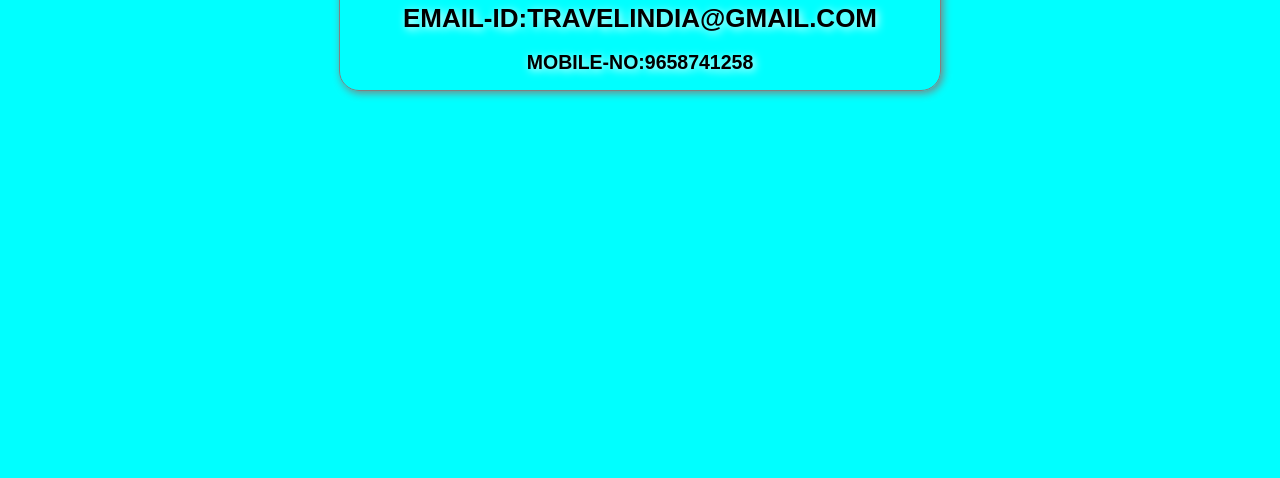
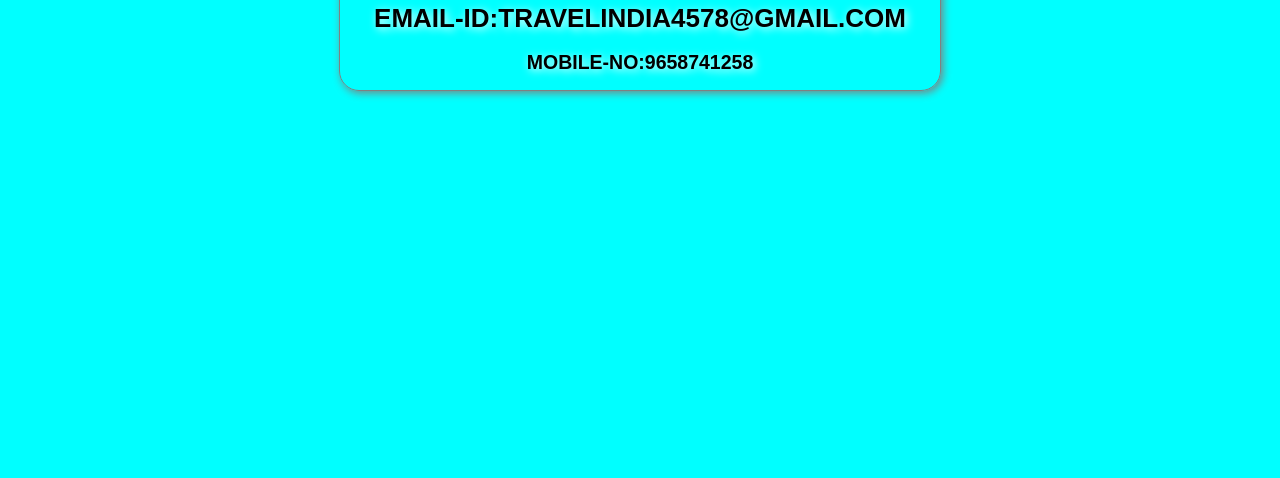
Before and after one commit to sai2963/duduka_travelworld, a plain HTML site: page contact.html in a window 1280 px wide. Shown: the part 322-800 px from the top of the page. Drawn offline with nearby package versions, Linux system fonts and the light colour scheme.

Commit message:
email-id updated

```diff
--- a/contact.html
+++ b/contact.html
@@ -30,7 +30,7 @@
     <main>
         <div>
             <h1>Contact Us</h1>
-            <h1>Email-id:travelindia@gmail.com</h1>
+            <h1>Email-id:travelindia4578@gmail.com</h1>
             <h2>Mobile-no:9658741258</h2>
         </div>
 
```
